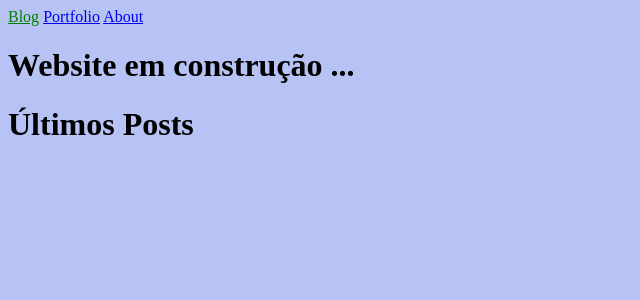
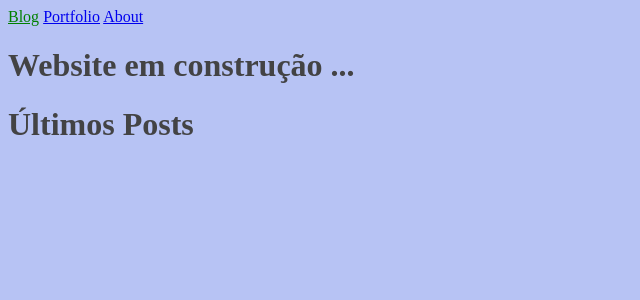
Before and after one commit to APonce911/jekyll-mywebsite, a Jekyll site: the page built from index.html, in a window 1280 px wide. Shown: the top 300 px of the page, without its empty margins (0-640 px from the left). Built offline with Jekyll 4.4.1, drawn with Linux system fonts in a browser that asks for light colours.

Commit message:
font color change

```diff
--- a/_sass/main.scss
+++ b/_sass/main.scss
@@ -3,4 +3,5 @@
 }
 body {
   background-color: #b7c3f4;
+  color: #434344;
 }
```
